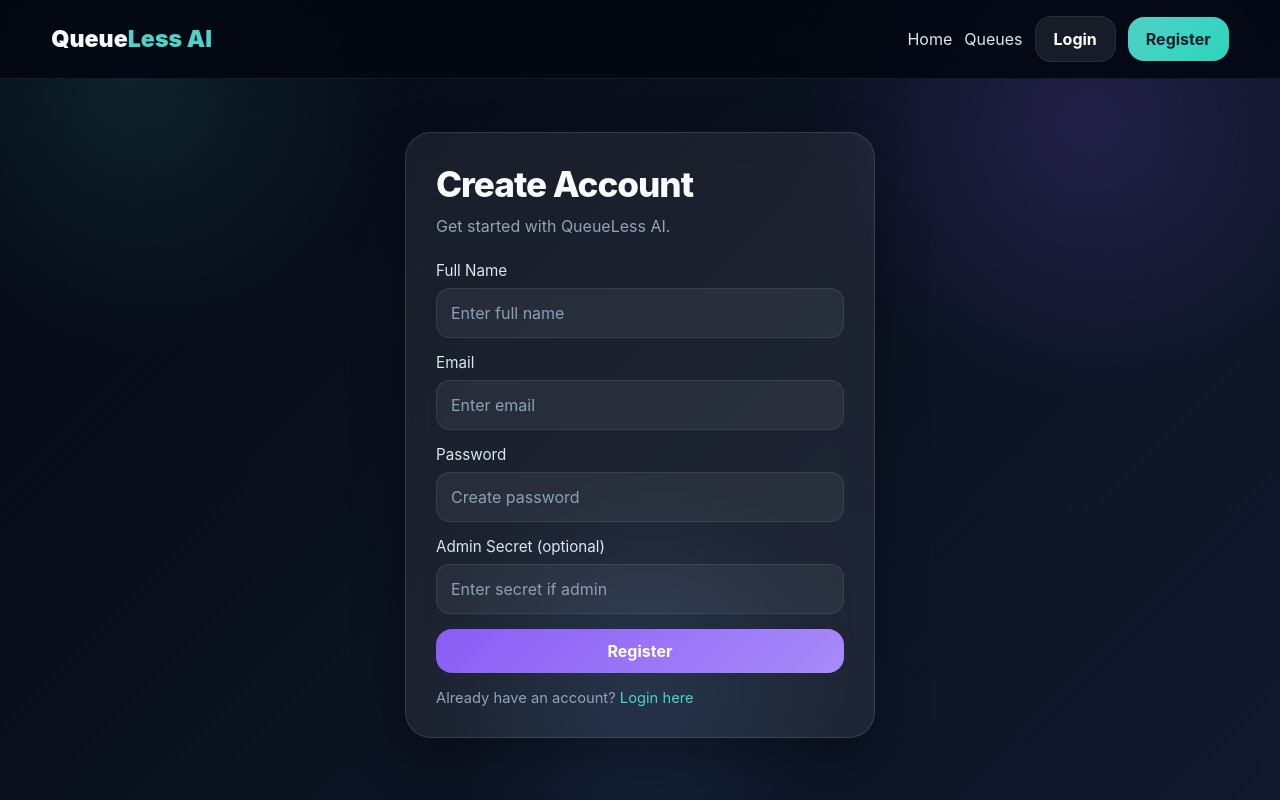
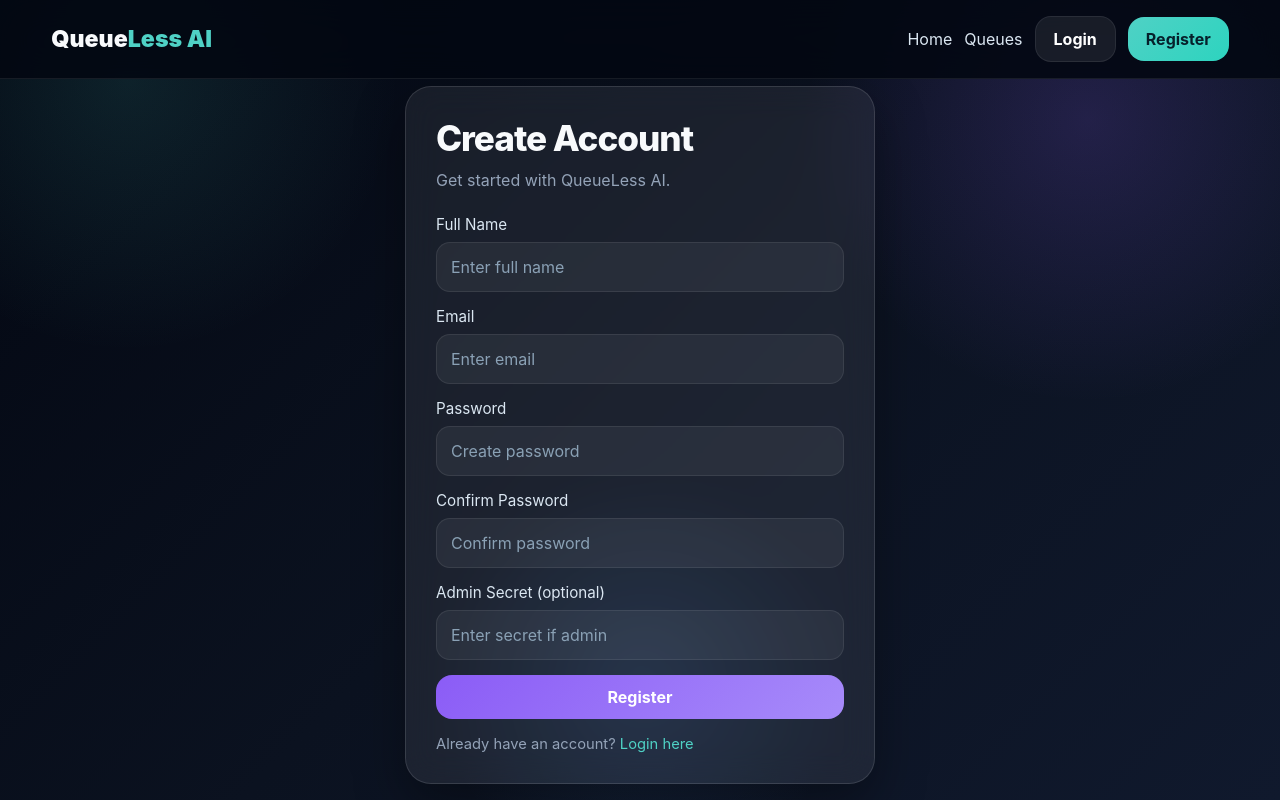
Before and after one commit to Rahulmane123/smart-queueless, a React app in the folder frontend/: page /register in a window 1280 px wide. Built offline with nearby package versions, Linux system fonts and the light colour scheme; no server answers; the HTML template or start-up script is replaced by a standard one.

Commit message:
some updates

```diff
--- a/frontend/src/pages/Register.jsx
+++ b/frontend/src/pages/Register.jsx
@@ -1,3 +1,122 @@
+// import { useState } from "react";
+// import { Link, useNavigate } from "react-router-dom";
+// import toast from "react-hot-toast";
+// import API from "../services/api";
+// import { saveUserInfo } from "../utils/helpers";
+
+// const Register = () => {
+//   const [formData, setFormData] = useState({
+//     name: "",
+//     email: "",
+//     password: "",
+//     adminSecret: "", // 🔐 optional
+//   });
+
+//   const navigate = useNavigate();
+
+//   const changeHandler = (e) => {
+//     setFormData((prev) => ({
+//       ...prev,
+//       [e.target.name]: e.target.value,
+//     }));
+//   };
+
+//   const submitHandler = async (e) => {
+//     e.preventDefault();
+
+//     try {
+//       // ✅ FIXED API URL
+//       const { data } = await API.post("/auth/register", formData);
+
+//       saveUserInfo(data);
+//       toast.success("Registration successful");
+
+//       // ✅ Redirect based on role
+//       if (data.role === "admin") {
+//         navigate("/admin");
+//       } else {
+//         navigate("/dashboard");
+//       }
+//     } catch (error) {
+//       toast.error(error.response?.data?.message || "Registration failed");
+//     }
+//   };
+
+//   return (
+//     <div className="auth-wrapper">
+//       <div className="auth-card glass">
+//         <h2 className="heading">Create Account</h2>
+//         <p className="subtext" style={{ marginBottom: 20 }}>
+//           Get started with QueueLess AI.
+//         </p>
+
+//         <form onSubmit={submitHandler}>
+//           <div className="input-group">
+//             <label>Full Name</label>
+//             <input
+//               type="text"
+//               name="name"
+//               placeholder="Enter full name"
+//               value={formData.name}
+//               onChange={changeHandler}
+//               required
+//             />
+//           </div>
+
+//           <div className="input-group">
+//             <label>Email</label>
+//             <input
+//               type="email"
+//               name="email"
+//               placeholder="Enter email"
+//               value={formData.email}
+//               onChange={changeHandler}
+//               required
+//             />
+//           </div>
+
+//           <div className="input-group">
+//             <label>Password</label>
+//             <input
+//               type="password"
+//               name="password"
+//               placeholder="Create password"
+//               value={formData.password}
+//               onChange={changeHandler}
+//               required
+//             />
+//           </div>
+
+//           {/* 🔐 OPTIONAL ADMIN SECRET */}
+//           <div className="input-group">
+//             <label>Admin Secret (optional)</label>
+//             <input
+//               type="text"
+//               name="adminSecret"
+//               placeholder="Enter secret if admin"
+//               value={formData.adminSecret}
+//               onChange={changeHandler}
+//             />
+//           </div>
+
+//           <button className="btn btn-secondary" style={{ width: "100%" }}>
+//             Register
+//           </button>
+//         </form>
+
+//         <p className="small-text" style={{ marginTop: 16 }}>
+//           Already have an account?{" "}
+//           <Link to="/login" style={{ color: "#4fd1c5" }}>
+//             Login here
+//           </Link>
+//         </p>
+//       </div>
+//     </div>
+//   );
+// };
+
+// export default Register;
+
 import { useState } from "react";
 import { Link, useNavigate } from "react-router-dom";
 import toast from "react-hot-toast";
@@ -9,7 +128,8 @@ const Register = () => {
     name: "",
     email: "",
     password: "",
-    adminSecret: "", // 🔐 optional
+    confirmPassword: "", // ✅ NEW
+    adminSecret: "",
   });
 
   const navigate = useNavigate();
@@ -24,14 +144,28 @@ const Register = () => {
   const submitHandler = async (e) => {
     e.preventDefault();
 
+    // ❌ Password match check
+    if (formData.password !== formData.confirmPassword) {
+      return toast.error("Passwords do not match");
+    }
+
+    // ❌ Strong password check
+    const strongPassword = /^(?=.*[A-Z])(?=.*\d).{6,}$/;
+
+    if (!strongPassword.test(formData.password)) {
+      return toast.error(
+        "Password must contain 1 uppercase, 1 number and be 6+ chars",
+      );
+    }
+
     try {
-      // ✅ FIXED API URL
+      // ✅ Correct API
       const { data } = await API.post("/auth/register", formData);
 
       saveUserInfo(data);
       toast.success("Registration successful");
 
-      // ✅ Redirect based on role
+      // ✅ Redirect
       if (data.role === "admin") {
         navigate("/admin");
       } else {
@@ -87,6 +221,19 @@ const Register = () => {
             />
           </div>
 
+          {/* ✅ NEW CONFIRM PASSWORD */}
+          <div className="input-group">
+            <label>Confirm Password</label>
+            <input
+              type="password"
+              name="confirmPassword"
+              placeholder="Confirm password"
+              value={formData.confirmPassword}
+              onChange={changeHandler}
+              required
+            />
+          </div>
+
           {/* 🔐 OPTIONAL ADMIN SECRET */}
           <div className="input-group">
             <label>Admin Secret (optional)</label>
```
